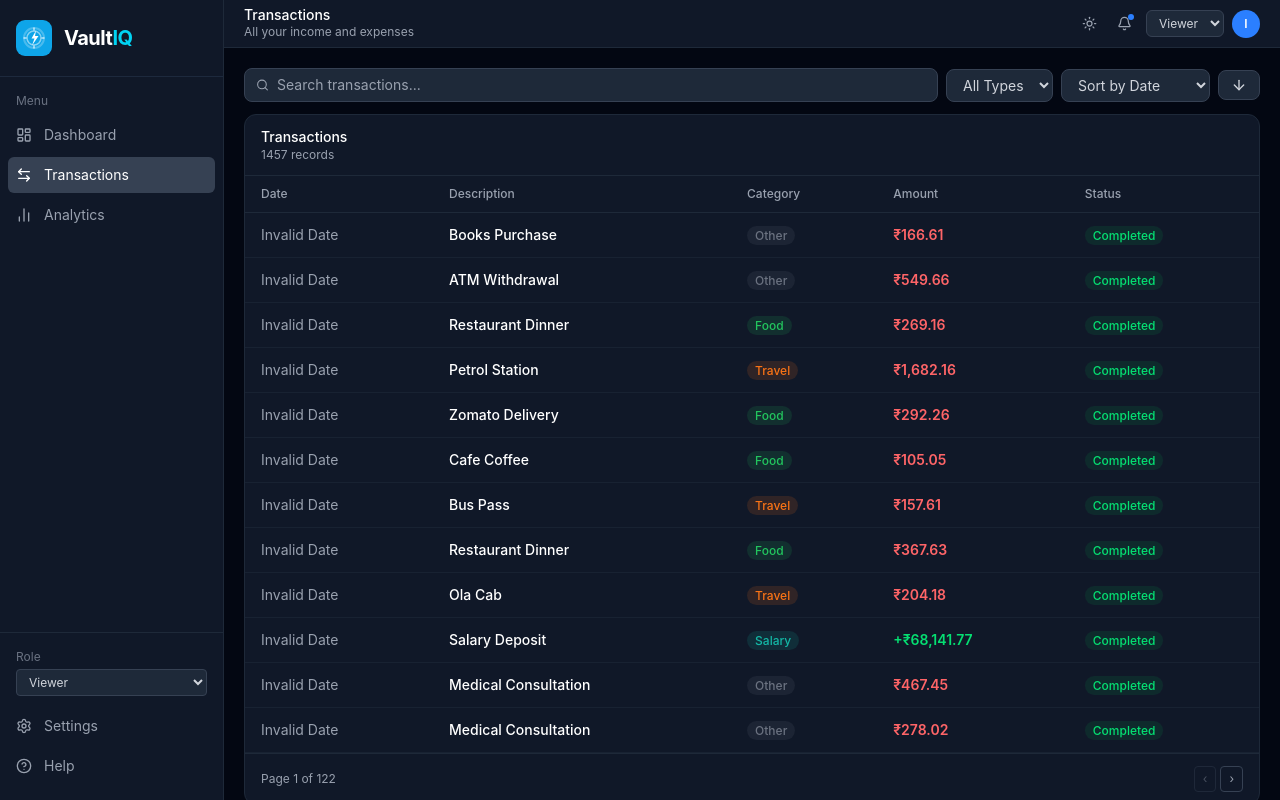
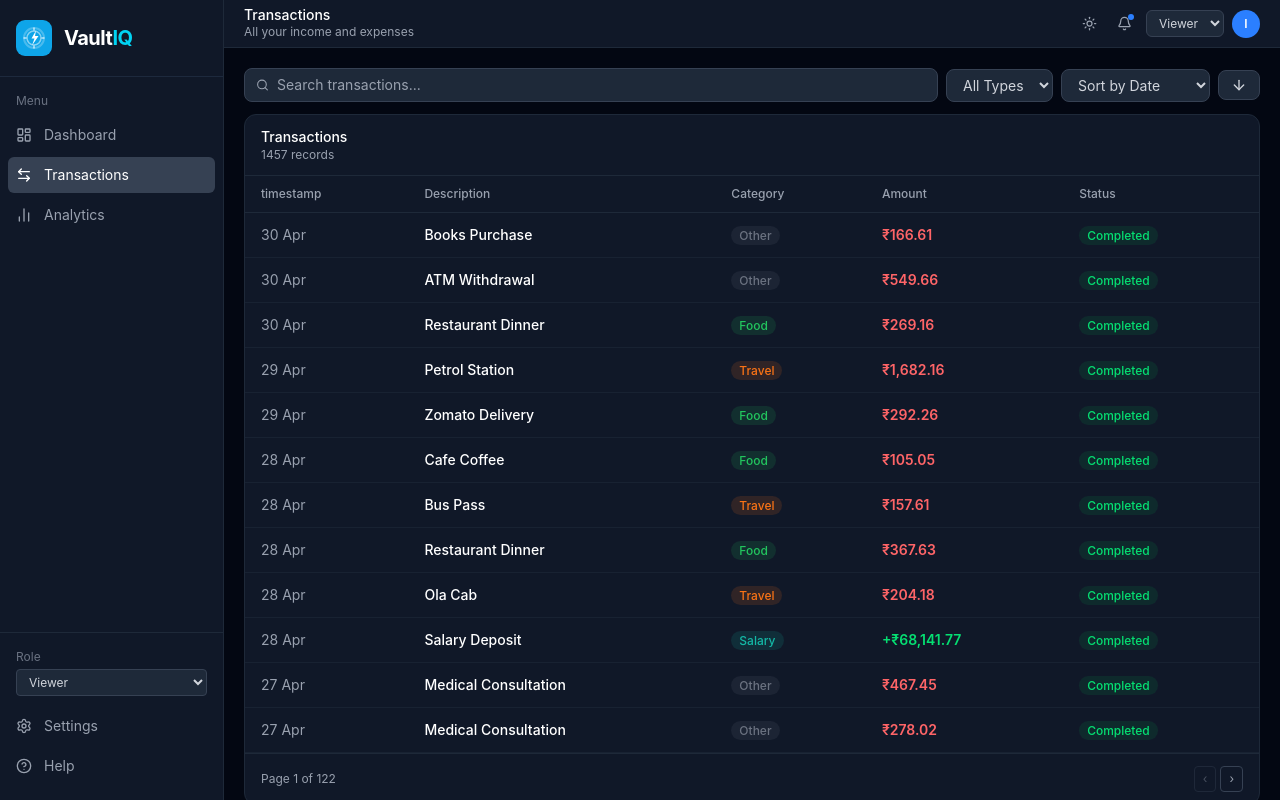
Before and after one commit to Iman-Datta/VaultIQ, a React (Vite) app: page /transactions in a window 1280 px wide. Built offline with nearby package versions, Linux system fonts and the light colour scheme.

Commit message:
fix transaction add flow with timestamp, id, and table refresh

```diff
--- a/src/components/transactions/TransactionModal.jsx
+++ b/src/components/transactions/TransactionModal.jsx
@@ -39,8 +39,11 @@ export default function TransactionModal({ open, onClose, existing }) {
       return setError("Enter a valid amount.");
     if (!form.date) return setError("Date is required.");
 
+    const { date, ...rest } = form;
+
     const payload = {
-      ...form,
+      ...rest,
+      timestamp: date,
       amount:
         form.type === "expense"
           ? -Math.abs(Number(form.amount))
--- a/src/components/transactions/TransactionTable.jsx
+++ b/src/components/transactions/TransactionTable.jsx
@@ -67,7 +67,7 @@ export default function TransactionTable() {
           <table className="w-full text-sm">
             <thead>
               <tr className="border-b border-gray-100 dark:border-gray-800">
-                {["Date", "Description", "Category", "Amount", "Status"].map(
+                {["timestamp", "Description", "Category", "Amount", "Status"].map(
                   (h) => (
                     <th
                       key={h}
@@ -101,7 +101,7 @@ export default function TransactionTable() {
                   className="border-b border-gray-50 dark:border-gray-800/60 hover:bg-gray-50 dark:hover:bg-gray-800/30 transition-colors"
                 >
                   <td className="px-4 py-3 text-gray-500 dark:text-gray-400 whitespace-nowrap">
-                    {formatDate(txn.date)}
+                    {formatDate(txn.timestamp)}
                   </td>
                   <td className="px-4 py-3 text-gray-900 dark:text-white font-medium">
                     {txn.description}
```
